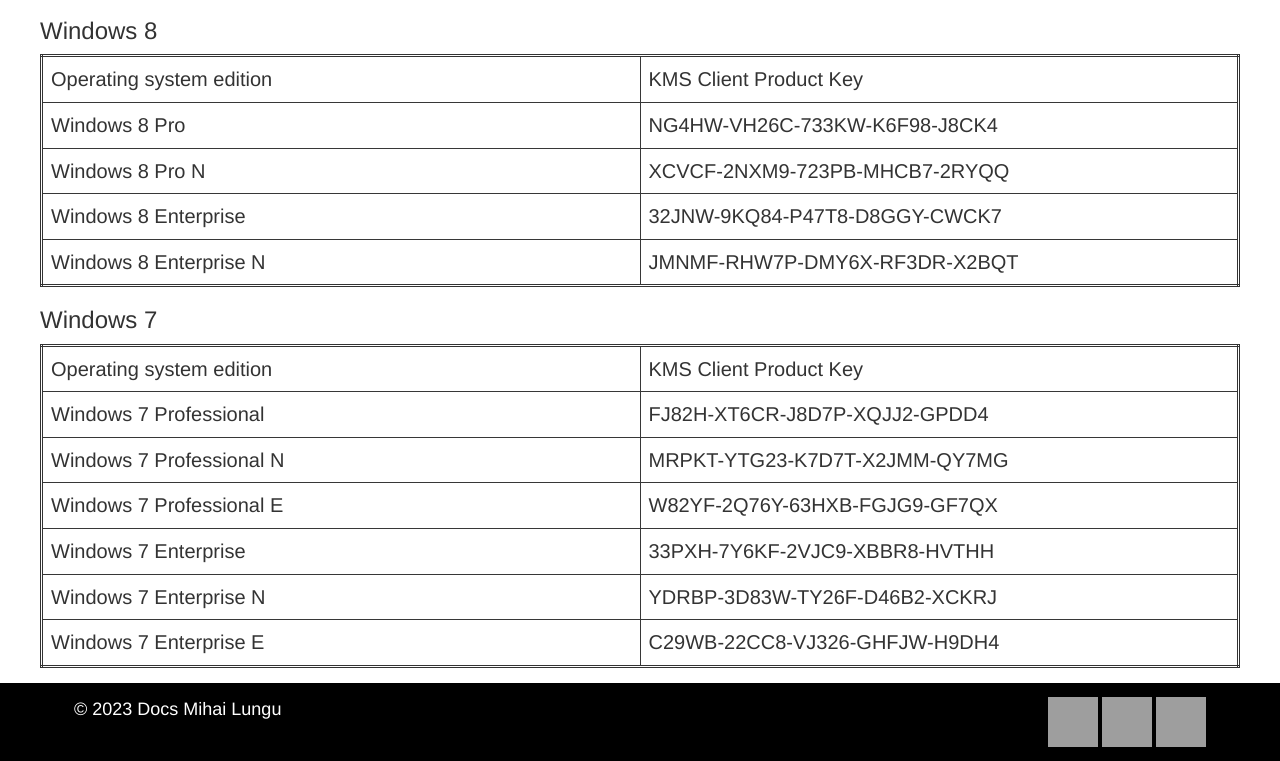
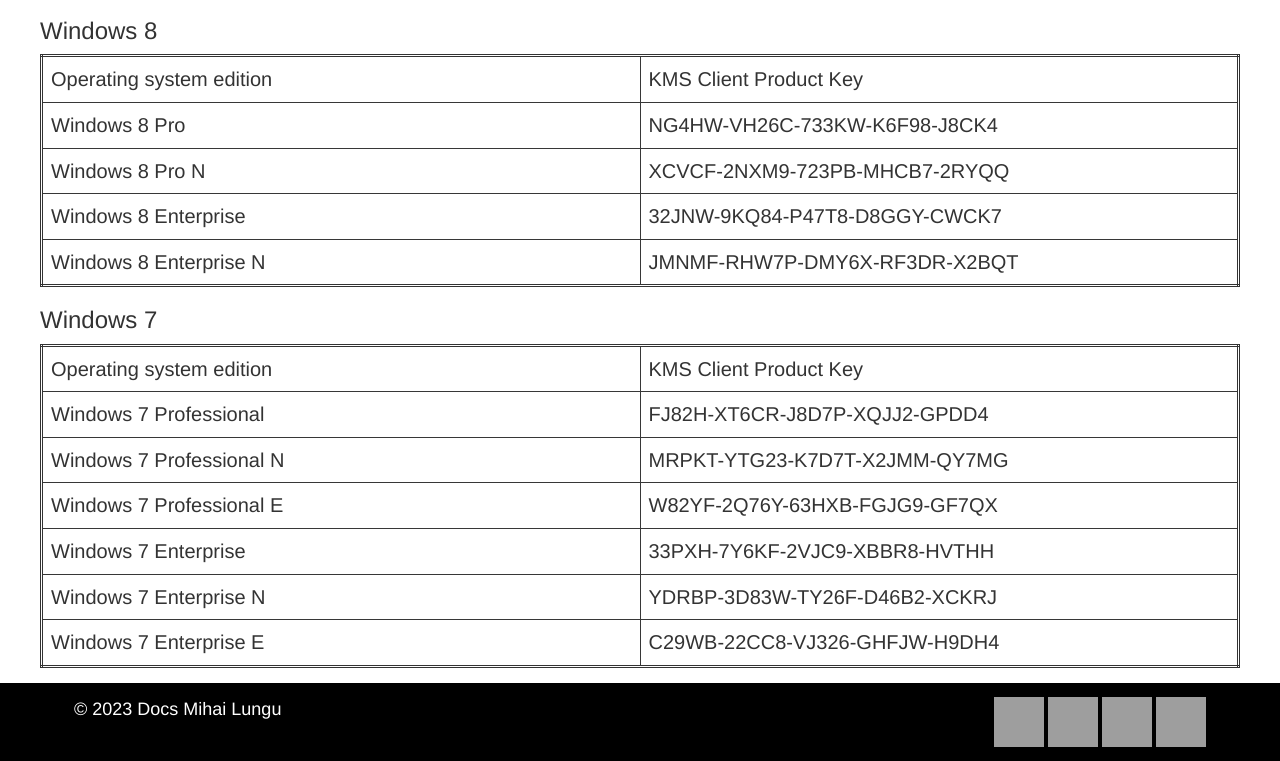
Before and after one commit to lungumihai03/doc-site, a plain HTML site: page win-activator/index.html in a window 1280 px wide. Shown: the part 6791-7552 px from the top of the page. Drawn offline with nearby package versions, Linux system fonts and the light colour scheme; grey boxes are pictures that could not be loaded.

Commit message:
Update index.html

```diff
--- a/win-activator/index.html
+++ b/win-activator/index.html
@@ -992,6 +992,8 @@
         </div>
         <div class="col-md-6" align="right">
           <p>
+		   <a href="https://x.com/lungu_mihai03/" target="_blank"><img
+                src="https://www.mihailungu.com/resources/x-logo.png" style="width: 50px;height: 50px" /></a>
             <a href="https://www.linkedin.com/in/lungu-mihai03/" target="_blank"><img
                 src="https://www.mihailungu.com/resources/linkedin-logo.png" style="width: 50px;height: 50px" /></a>
 
```
